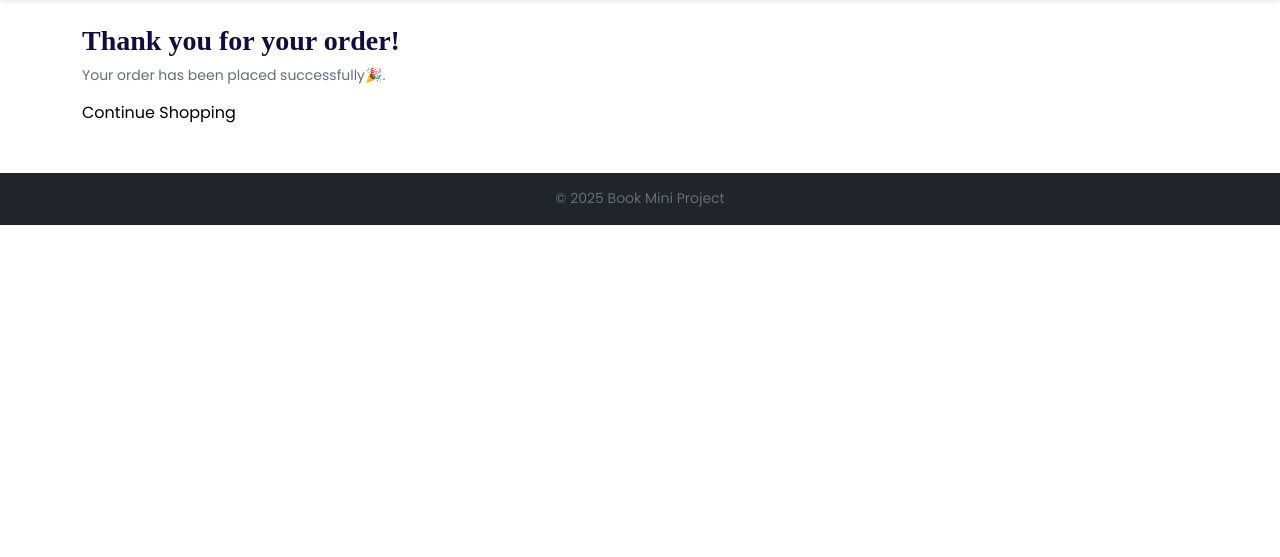
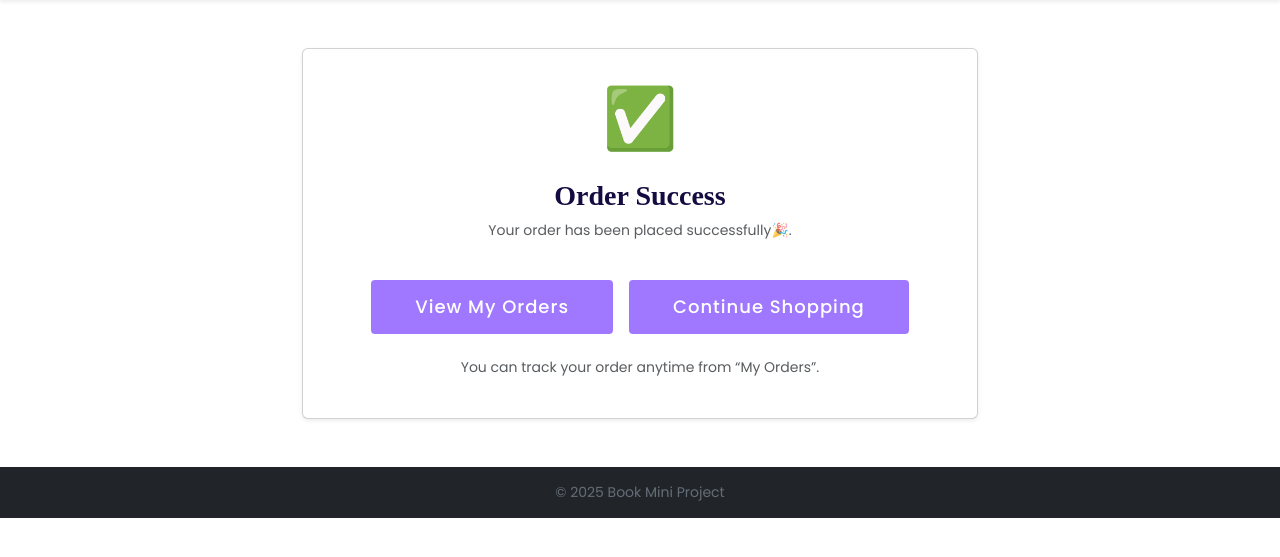
Before and after one commit to anunanda-s20/Book-mini-project, a Django app: template templates/book_app/order_success.html in a window 1280 px wide. Shown: the part 70-627 px from the top of the page. Run offline with Django 3.2, Linux system fonts and the light colour scheme; the template is opened without the code that fills it, so the values that code supplies are empty.

Commit message:
Add order success page UI

```diff
--- a/templates/book_app/order_success.html
+++ b/templates/book_app/order_success.html
@@ -1,7 +1,49 @@
 {% extends 'base.html' %}
 
 {% block content %}
-<h2>Thank you for your order!</h2>
-<p>Your order has been placed successfully🎉.</p>
-<a href="{% url 'book_list' %}">Continue Shopping</a>  <!-- Back to books -->
+<div class="container mt-5" style="max-width: 700px;">
+
+    <div class="card shadow-sm p-4 text-center">
+
+        <!-- Success Icon -->
+        <div style="font-size: 60px;">✅</div>
+
+        <!-- Title (capitalization polished) -->
+        <h2 class="mt-3">Order Success</h2>
+
+        <!-- Clean confirmation message -->
+        <p class="text-muted">
+            Your order has been placed successfully🎉.
+        </p>
+
+        <!-- Order Info (shown only if order exists) -->
+        {% if order %}
+        <div class="border rounded p-3 bg-light mt-3 text-start">
+            <p class="mb-1">
+                <strong>Order ID:</strong> #{{ order.id }}
+            </p>
+            <p class="mb-0">
+                <strong>Total Amount:</strong> ₹{{ order.total_amount }}
+            </p>
+        </div>
+        {% endif %}
+
+        <!-- Action Buttons -->
+        <!-- Primary action first: View My Orders -->
+        <div class="d-flex justify-content-center gap-3 mt-4">
+            <a href="{% url 'my_orders' %}" class="btn btn-primary">
+                View My Orders
+            </a>
+            <a href="{% url 'book_list' %}" class="btn btn-outline-primary">
+                Continue Shopping
+            </a>
+        </div>
+
+        <!-- Helper text -->
+        <p class="text-muted mt-4" style="font-size: 14px;">
+            You can track your order anytime from “My Orders”.
+        </p>
+
+    </div>
+</div>
 {% endblock %}
```
